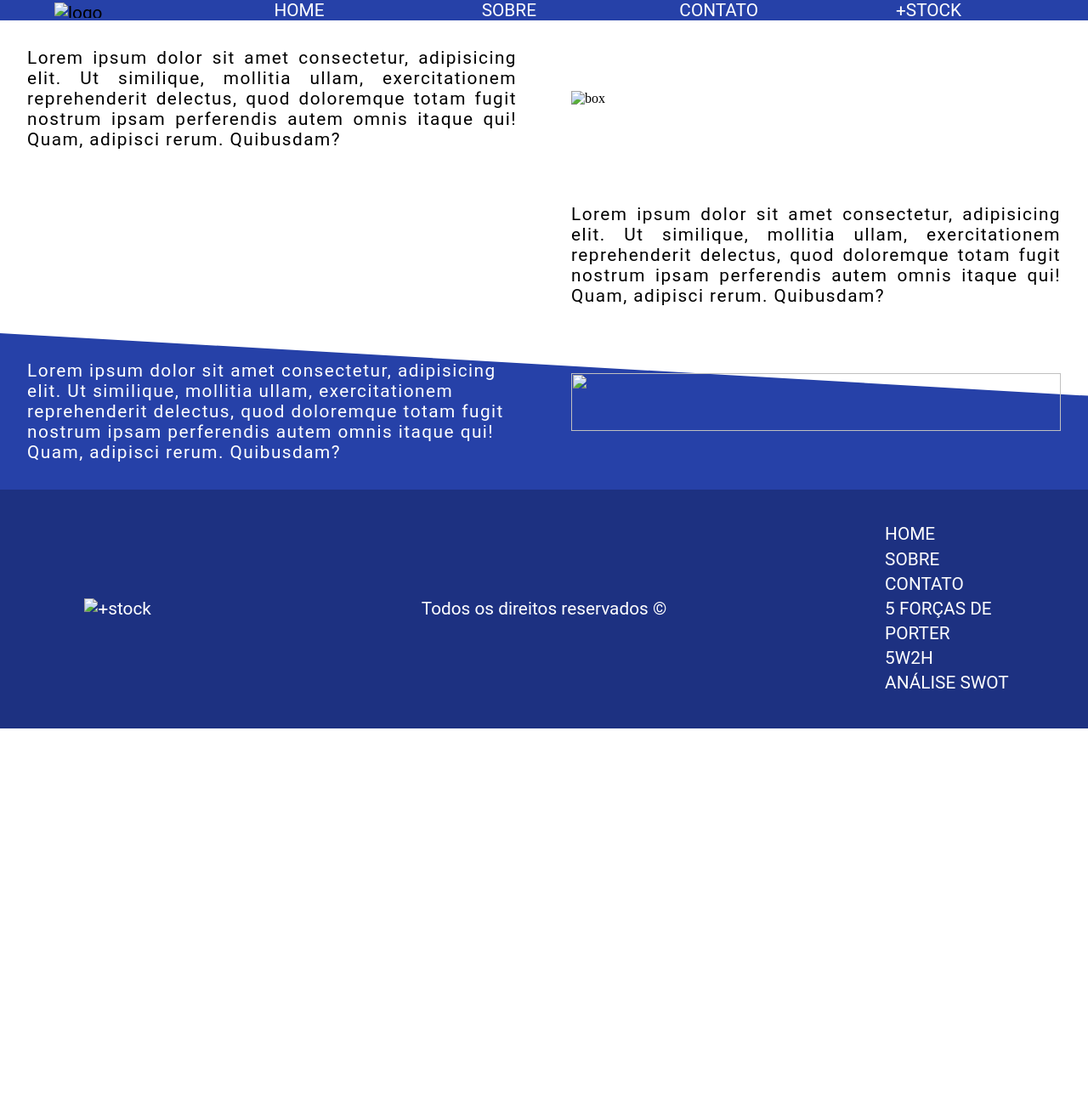
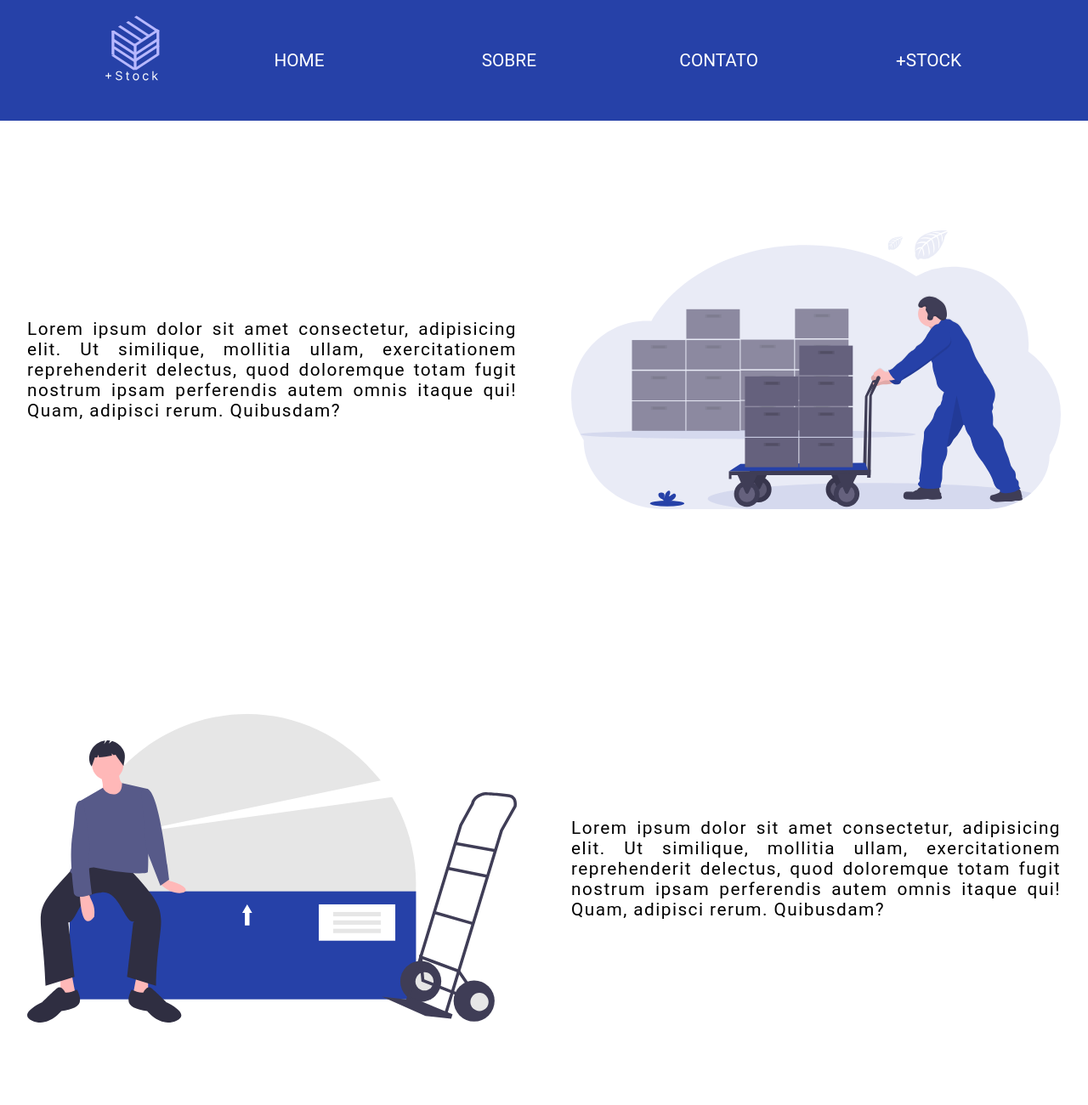
Before and after one commit to AlanDorneles/porter, a plain HTML site: page page-principal.html in a window 1280 px wide. Shown: the top 1300 px of the page at 85% size. Before the commit the page ends 857 px from the top, so only its background shows below. Drawn offline with nearby package versions, Linux system fonts and the light colour scheme; the site is published under a folder, as on GitHub Pages, so addresses that start at the root find nothing.

Commit message:
Update page-principal.html

```diff
--- a/page-principal.html
+++ b/page-principal.html
@@ -17,7 +17,7 @@
   <div class="content">
     <header class="header">
       <div class="img-logo">
-        <img src="/imagens/logo.svg" alt="logo">
+        <img src="./imagens/logo.svg" alt="logo">
       </div>
       <nav class="dd-menu">
         <ul class="list">
@@ -43,11 +43,11 @@
 
         </div>
         <div class="svg">
-          <img src="/imagens/undraw_logistics_x-4-dc (1).svg" alt="box">
+          <img src="./imagens/undraw_logistics_x-4-dc (1).svg" alt="box">
 
         </div>
         <div class="svg">
-          <img src="/imagens/undraw_heavy_box_agqi.svg" alt="">
+          <img src="./imagens/undraw_heavy_box_agqi.svg" alt="">
 
         </div>
         <div class="texto">
@@ -61,7 +61,7 @@
 
         </div>
         <div class="svg3">
-                <img src="/imagens/undraw_mobile_re_q4nk.svg" alt="" height="75%">
+                <img src="./imagens/undraw_mobile_re_q4nk.svg" alt="" height="75%">
         </div>
         <div class="content-blue">
 
@@ -70,7 +70,7 @@
 
     <footer class="footer">
       <div class="footer-item ">
-         <img src="/imagens/logo.svg" alt="+stock">
+         <img src="./imagens/logo.svg" alt="+stock">
       </div>
       <div class="footer-item">
         <p>Todos os direitos reservados &#169</p>
```
